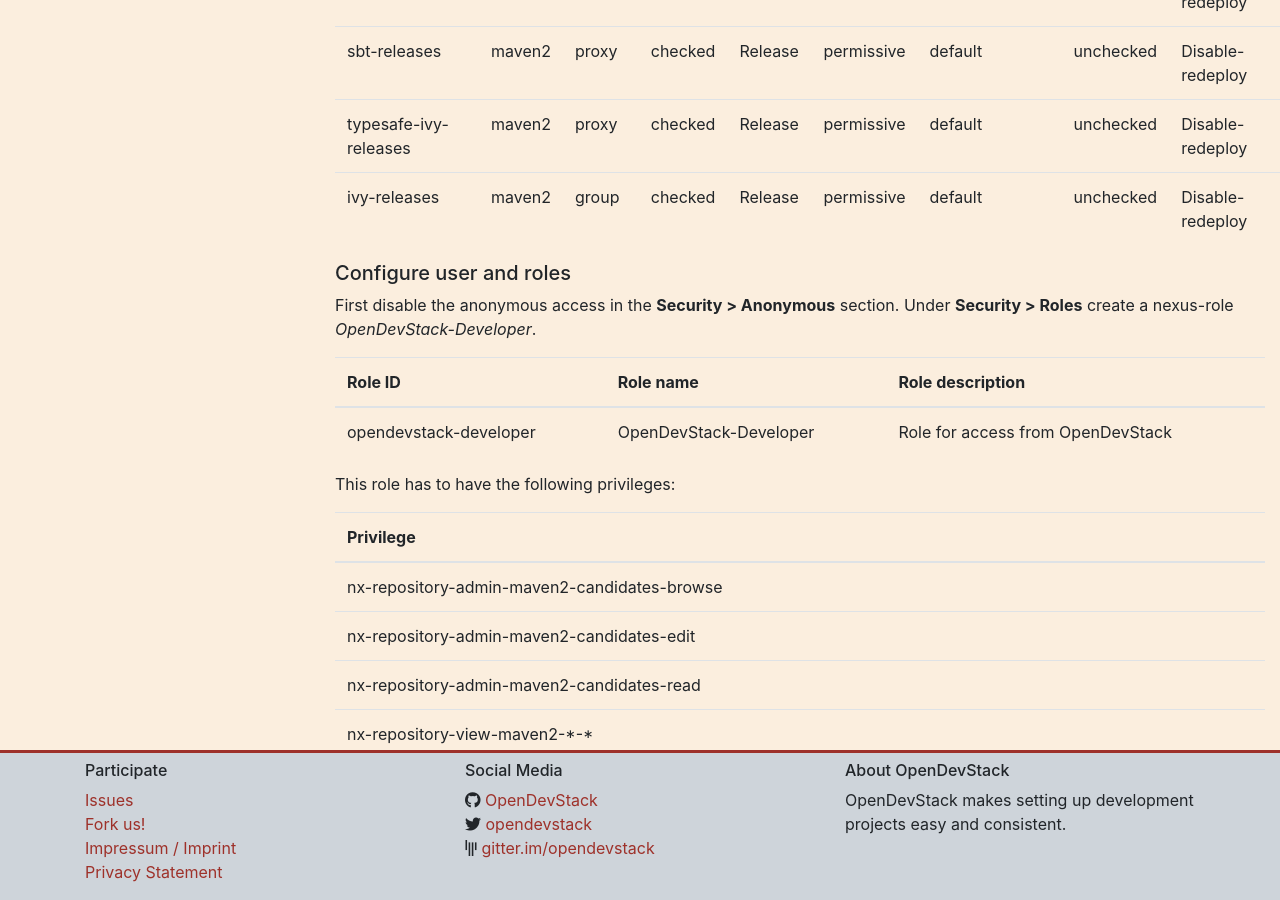
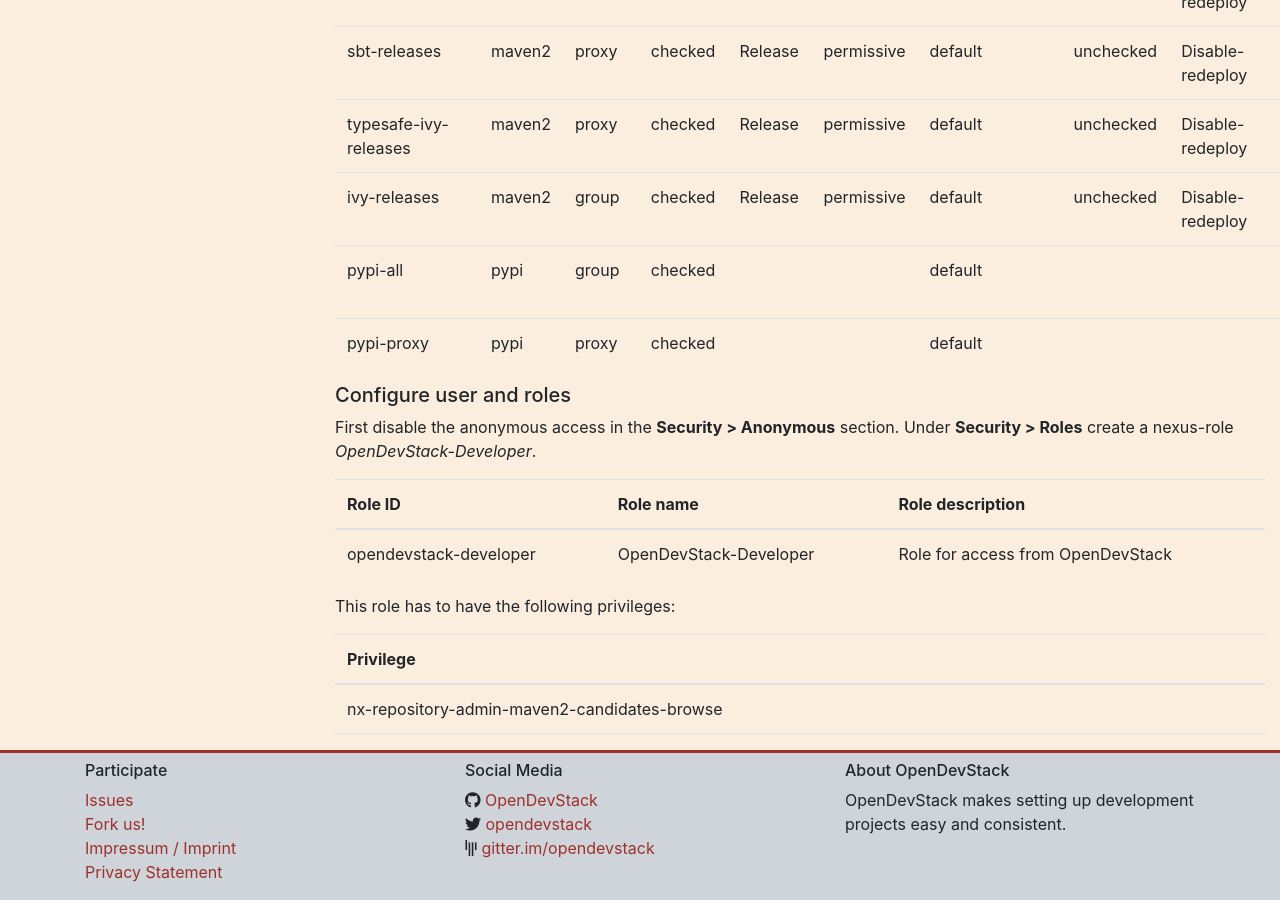
Before and after one commit to opendevstack/opendevstack.github.io, a Jekyll site: the page built from doc/getting-started.md, in a window 1280 px wide and 900 px high, scrolled down 14967 px. Built offline with Jekyll 4.4.1, drawn with Linux system fonts in a browser that asks for light colours; our own code applies the rules of GitHub Pages for plain Markdown files.

Commit message:
Added pypi to nexus setup in getting started.... (#86)
* Added pypi to nexus setup in getting started....

* Update getting-started.md

```diff
--- a/doc/getting-started.md
+++ b/doc/getting-started.md
@@ -675,6 +675,8 @@
 | sbt-releases | maven2 | proxy  | checked | Release        | permissive | default  | unchecked                 | Disable-redeploy  | https://repo.scala-sbt.org/scalasbt/sbt-plugin-releases | ivy-releases
 | typesafe-ivy-releases | maven2 | proxy  | checked | Release        | permissive | default  | unchecked                 | Disable-redeploy  | https://dl.bintray.com/typesafe/ivy-releases | ivy-releases
 | ivy-releases | maven2 | group  | checked | Release        | permissive | default  | unchecked                 | Disable-redeploy  | |
+| pypi-all | pypi | group  | checked |         |  | default  |                 | |  | pypi-proxy |
+| pypi-proxy | pypi | proxy  | checked |         |  | default  |                |  | https://pypi.org/ | |
 
 
 ##### Configure user and roles
```
